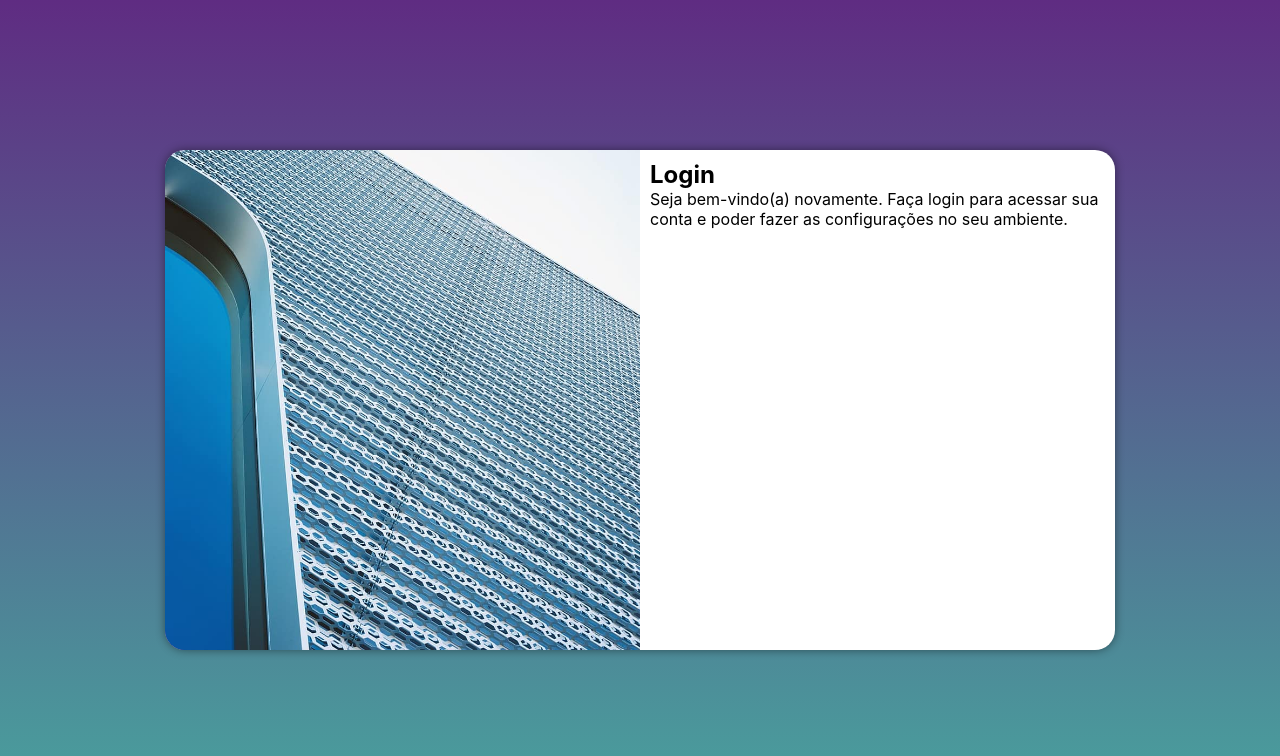
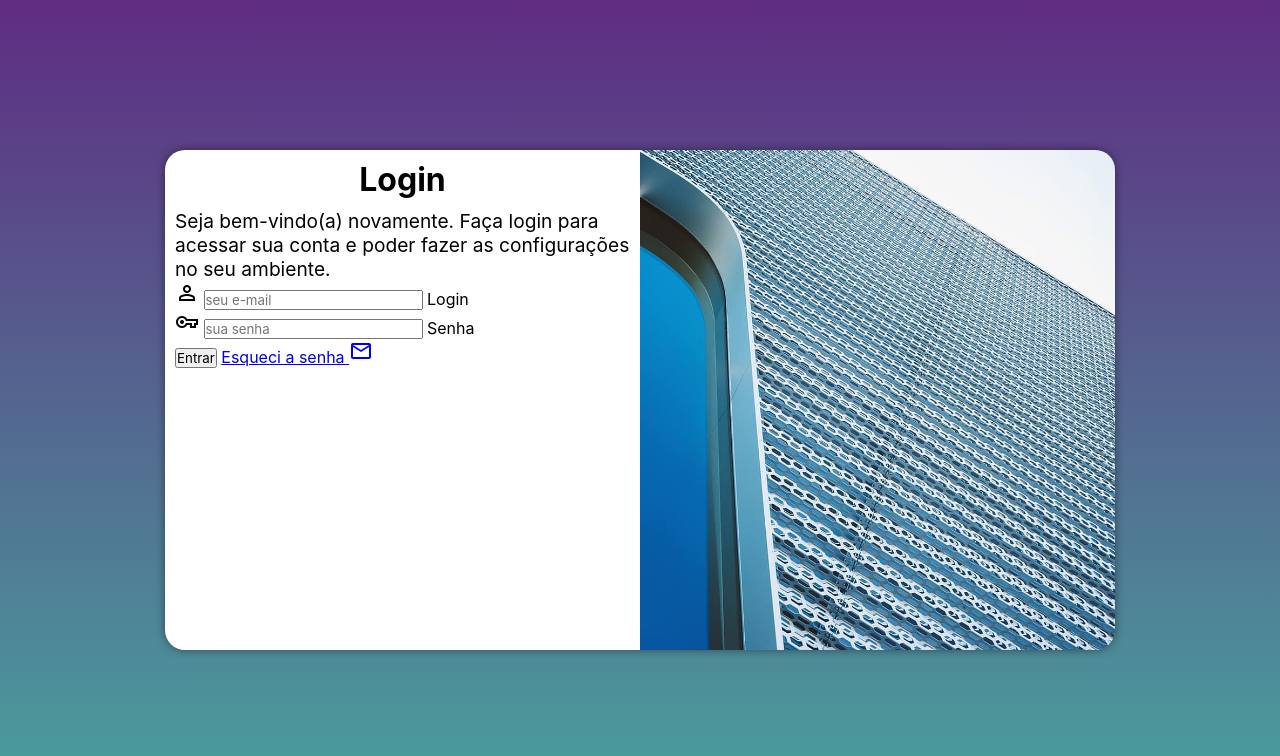
Before and after one commit to alexferreira05/projeto-login, a plain HTML site: page index.html in a window 1280 px wide. Drawn offline with nearby package versions, Linux system fonts and the light colour scheme.

Commit message:
Foi adicionado o formulário

```diff
--- a/estilos/media-query.css
+++ b/estilos/media-query.css
@@ -42,13 +42,21 @@ Grandes telas: acima de 1200px
     }
 
     section#login > div#imagem {
-        float: left;
+        float: right;
         width: 50%;
         height: 100%;
     }
 
     section#login > div#formulario {
-        float: right;
+        float: left;
         width: 50%;
     }
+
+    div#formulario > h1 {
+        font-size: 2em;
+    }
+
+    div#formulario > p {
+        font-size: 1.2em;
+    }
 }
--- a/estilos/style.css
+++ b/estilos/style.css
@@ -53,3 +53,12 @@ section#login > div#formulario {
     display: block;
     padding: 10px;
 }
+
+div#formulario > h1 {
+    text-align: center;
+    margin-bottom: 10px;
+}
+
+div#formulario > p {
+    font-size: 0.8em;
+}
--- a/index.html
+++ b/index.html
@@ -6,6 +6,7 @@
     <title>Login</title>
     <link rel="stylesheet" href="estilos/style.css">
     <link rel="stylesheet" href="estilos/media-query.css">
+    <link rel="stylesheet" href="https://fonts.googleapis.com/css2?family=Material+Symbols+Outlined:opsz,wght,FILL,GRAD@24,400,1,0" />
 </head>
 <body>
     <main>
@@ -16,7 +17,22 @@
             <div id="formulario">
                 <h1>Login</h1>
                 <p>Seja bem-vindo(a) novamente. Faça login para acessar sua conta e poder fazer as configurações no seu ambiente.</p>
-                <form action="login.php" method="post"></form>
+                <form action="login.php" method="post" autocomplete="on">
+                    <div class="campo">
+                        <span class="material-symbols-outlined">person</span>
+                        <input type="email" name="login" id="ilogin" placeholder="seu e-mail" required autocomplete="email" maxlength="30">
+                        <label for="ilogin">Login</label>
+                    </div>
+                    <div class="campo">
+                        <span class="material-symbols-outlined">vpn_key</span>
+                        <input type="password" name="senha" id="isenha" placeholder="sua senha" required autocomplete="current-password" minlength="8" maxlength="30">
+                        <label for="isenha">Senha</label>
+                    </div>
+                    <input type="submit" value="Entrar">
+                    <a href="esqueci.html">
+                        Esqueci a senha <span class="material-symbols-outlined">mail</span>
+                    </a>
+                </form>
             </div>
         </section>
     </main>
```
